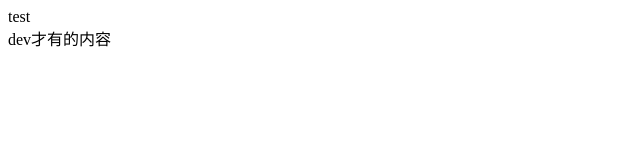
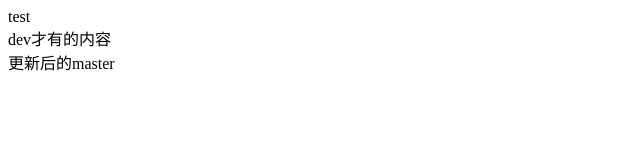
Before and after one commit to xima0814/test, a plain HTML site: page index.html in a window 1280 px wide. Shown: the whole page, without its empty margins (0-640 px from the left). Drawn offline with Linux system fonts and the light colour scheme.

Commit message:
添加了一个master内容

```diff
--- a/index.html
+++ b/index.html
@@ -9,5 +9,6 @@
   <body>
     <div>test</div>
     <div>dev才有的内容</div>
+    <div>更新后的master</div>
   </body>
 </html>
```
